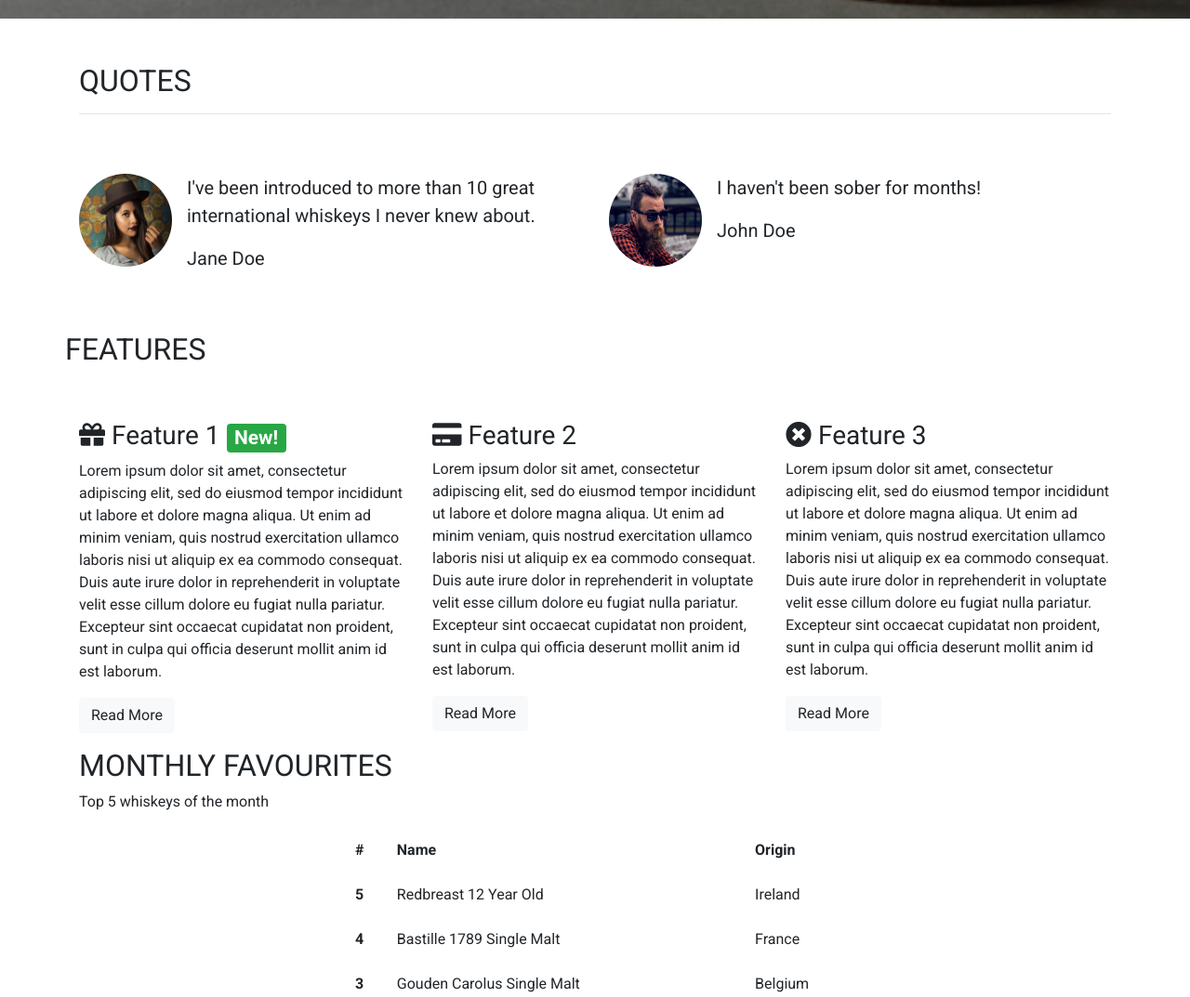
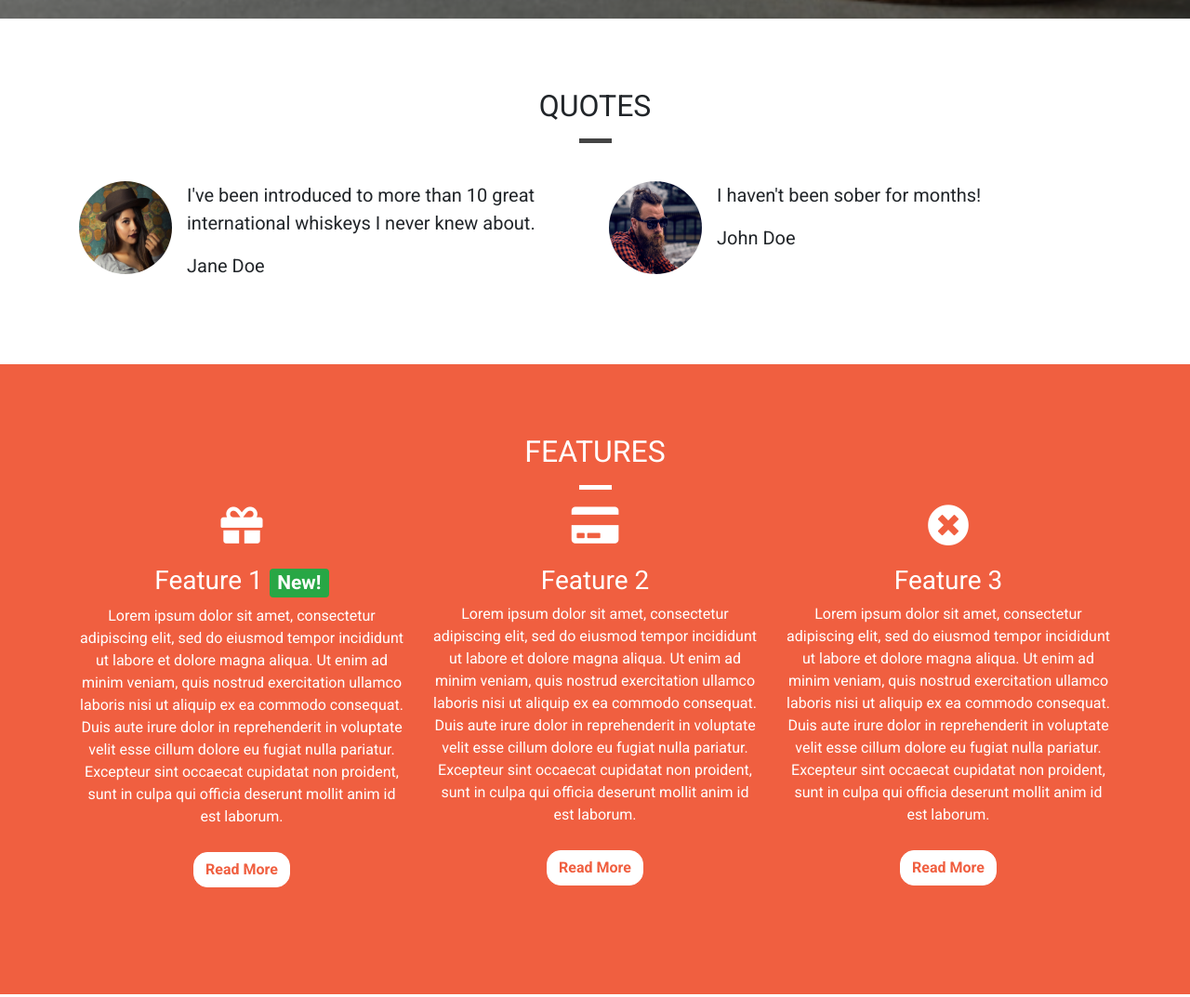
Before and after one commit to nualagr/bootstrap4, a plain HTML site: page index.html in a window 1280 px wide. Shown: the part 780-1853 px from the top of the page at 93% size. Drawn offline with nearby package versions, Linux system fonts and the light colour scheme.

Commit message:
style: Centered headings for Quotes, Features and Favourites sections. Centered Features text. Enlarged Features icons.

```diff
--- a/css/style.css
+++ b/css/style.css
@@ -3,6 +3,14 @@ body {
 }
 
 /* CONTAINERS */
+.container-wrapper {
+
+}
+
+.container-wrapper--red {
+    background-color: #f05f40;
+    color: white;
+}
 
 .alert-container .col-12 {
     padding-left: 0;
@@ -15,6 +23,8 @@ body {
     padding: 5px 15px;
     background-color: #eec802;
     border-color: #eec802;
+    color: #544600;
+    border: 1px solid transparent;
 }
 
 
@@ -48,6 +58,22 @@ body {
 
 }
 
+/* PAGE HEADERS */
+.page-header {
+    margin-bottom: 0;
+    border-bottom: 0;
+    text-align: center;
+}
+
+.page-header h2 {
+    margin-top: 0;
+
+}
+
+.quotes .page-header {
+    margin-bottom: 25px;
+}
+
 .favourites-container {
 
 }
@@ -64,8 +90,18 @@ body {
     background-color: #f05f40;
 }
 
+.block-divider--white {
+    background-color: #fff;
+}
+
 .block-divider--short {
     width: 35px;
+}
+/*CONTENT CONTAINERS*/
+
+.content-container {
+    padding-top: 75px;
+    padding-bottom: 75px;
 }
 /*NAVBAR*/
 
@@ -141,3 +177,26 @@ body {
     border-color: #df4929;
     color: white;
 }
+
+/* FEATURES */
+
+.feature {
+    text-align: center;
+    margin-bottom: 40px;
+}
+
+.feature i {
+    margin-bottom: 20px;
+    font-size: 45px;
+    line-height: 45px;
+}
+
+.feature .btn {
+    background-color: #fff;
+    border-color: #fff;
+    border-radius: 15px;
+    min-width: 100px;
+    font-weight: bold;
+    margin-top: 10px;
+    color: #f05f40;
+}
--- a/index.html
+++ b/index.html
@@ -77,7 +77,8 @@
               >
                 Whiskeys
               </a>
-              <div class="dropdown-menu"
+              <div
+                class="dropdown-menu"
                 aria-labelledby="navbarDropdownMenuLink"
               >
                 <a class="dropdown-item" href="#">Irish</a>
@@ -107,7 +108,9 @@
       <div class="row">
         <div class="col-12">
           <section class="callout jumbotron text-center">
-            <h1 class="jumbotron-header">The finest whiskeys delivered to your door</h1>
+            <h1 class="jumbotron-header">
+              The finest whiskeys delivered to your door
+            </h1>
             <hr class="block-divider block-divider--orange" />
             <p class="lead">
               Sign up today to start receiving the world's best whiskeys every
@@ -124,8 +127,10 @@
               Sign Up!
             </button>
             <p class="text-muted">
-              <small>You must be over 18 to sign up to our service. Please drink
-                responsibily.</small>
+              <small
+                >You must be over 18 to sign up to our service. Please drink
+                responsibily.</small
+              >
             </p>
           </section>
         </div>
@@ -134,12 +139,13 @@
     <!-- .callout -->
 
     <!-- quotes -->
-    <div class="container quotes-container">
+    <div class="container-wrapper">
+      <div class="container quotes-container content-container">
         <section class="quotes">
           <div class="row">
-          <div class="col-12 my-5">
+            <div class="col-12 page-header">
               <h2 class="text-uppercase">Quotes</h2>
-            <hr />
+              <hr class="block-divider block-divider--short" />
             </div>
           </div>
           <div class="row">
@@ -186,30 +192,34 @@
         </section>
         <!-- .quotes -->
       </div>
+    </div>
 
     <!-- features -->
-    <div class="container features-container">
+    <div class="container-wrapper container-wrapper--red">
+      <div class="container features-container content-container">
         <section class="features">
           <div class="row">
-          <div class="col=12 my-5">
+            <div class="col-12 page-header">
               <h2 class="text-uppercase">Features</h2>
+              <hr class="block-divider block-divider--short block-divider--white" />
             </div>
           </div>
           <div class="row">
             <div class="col-12 col-md-6 col-lg-4">
               <div class="feature">
                 <h3>
-                <i class="fas fa-gift d-none d-sm-inline"></i> Feature 1
+                  <i class="fas fa-gift d-none d-sm-block"></i> Feature 1
                   <span class="badge badge-success">New!</span>
                 </h3>
                 <p>
-                Lorem ipsum dolor sit amet, consectetur adipiscing elit, sed do
-                eiusmod tempor incididunt ut labore et dolore magna aliqua. Ut
-                enim ad minim veniam, quis nostrud exercitation ullamco laboris
-                nisi ut aliquip ex ea commodo consequat. Duis aute irure dolor
-                in reprehenderit in voluptate velit esse cillum dolore eu fugiat
-                nulla pariatur. Excepteur sint occaecat cupidatat non proident,
-                sunt in culpa qui officia deserunt mollit anim id est laborum.
+                  Lorem ipsum dolor sit amet, consectetur adipiscing elit, sed
+                  do eiusmod tempor incididunt ut labore et dolore magna aliqua.
+                  Ut enim ad minim veniam, quis nostrud exercitation ullamco
+                  laboris nisi ut aliquip ex ea commodo consequat. Duis aute
+                  irure dolor in reprehenderit in voluptate velit esse cillum
+                  dolore eu fugiat nulla pariatur. Excepteur sint occaecat
+                  cupidatat non proident, sunt in culpa qui officia deserunt
+                  mollit anim id est laborum.
                 </p>
                 <p>
                   <a class="btn btn-light btn-small" href="">Read More</a>
@@ -219,16 +229,18 @@
             <div class="col-12 col-md-6 col-lg-4">
               <div class="feature">
                 <h3>
-                <i class="fas fa-credit-card d-none d-sm-inline"></i> Feature 2
+                  <i class="fas fa-credit-card d-none d-sm-block"></i> Feature
+                  2
                 </h3>
                 <p>
-                Lorem ipsum dolor sit amet, consectetur adipiscing elit, sed do
-                eiusmod tempor incididunt ut labore et dolore magna aliqua. Ut
-                enim ad minim veniam, quis nostrud exercitation ullamco laboris
-                nisi ut aliquip ex ea commodo consequat. Duis aute irure dolor
-                in reprehenderit in voluptate velit esse cillum dolore eu fugiat
-                nulla pariatur. Excepteur sint occaecat cupidatat non proident,
-                sunt in culpa qui officia deserunt mollit anim id est laborum.
+                  Lorem ipsum dolor sit amet, consectetur adipiscing elit, sed
+                  do eiusmod tempor incididunt ut labore et dolore magna aliqua.
+                  Ut enim ad minim veniam, quis nostrud exercitation ullamco
+                  laboris nisi ut aliquip ex ea commodo consequat. Duis aute
+                  irure dolor in reprehenderit in voluptate velit esse cillum
+                  dolore eu fugiat nulla pariatur. Excepteur sint occaecat
+                  cupidatat non proident, sunt in culpa qui officia deserunt
+                  mollit anim id est laborum.
                 </p>
                 <p>
                   <a class="btn btn-light btn-small" href="">Read More</a>
@@ -238,16 +250,18 @@
             <div class="col-12 d-md-none d-lg-block col-lg-4">
               <div class="feature">
                 <h3>
-                <i class="fas fa-times-circle d-none d-sm-inline"></i> Feature 3
+                  <i class="fas fa-times-circle d-none d-sm-block"></i> Feature
+                  3
                 </h3>
                 <p>
-                Lorem ipsum dolor sit amet, consectetur adipiscing elit, sed do
-                eiusmod tempor incididunt ut labore et dolore magna aliqua. Ut
-                enim ad minim veniam, quis nostrud exercitation ullamco laboris
-                nisi ut aliquip ex ea commodo consequat. Duis aute irure dolor
-                in reprehenderit in voluptate velit esse cillum dolore eu fugiat
-                nulla pariatur. Excepteur sint occaecat cupidatat non proident,
-                sunt in culpa qui officia deserunt mollit anim id est laborum.
+                  Lorem ipsum dolor sit amet, consectetur adipiscing elit, sed
+                  do eiusmod tempor incididunt ut labore et dolore magna aliqua.
+                  Ut enim ad minim veniam, quis nostrud exercitation ullamco
+                  laboris nisi ut aliquip ex ea commodo consequat. Duis aute
+                  irure dolor in reprehenderit in voluptate velit esse cillum
+                  dolore eu fugiat nulla pariatur. Excepteur sint occaecat
+                  cupidatat non proident, sunt in culpa qui officia deserunt
+                  mollit anim id est laborum.
                 </p>
                 <p>
                   <a class="btn btn-light btn-small" href="">Read More</a>
@@ -258,13 +272,15 @@
         </section>
         <!-- .features -->
       </div>
+    </div>
 
     <!-- favourites -->
-    <div class="container favourties-container">
+    <div class="container favourties-container content-container">
       <section class="favourites">
         <div class="row">
-          <div class="col-12">
+          <div class="col-12 page-header">
             <h2 class="text-uppercase">Monthly Favourites</h2>
+            <hr class="block-divider block-divider--short" />
             <p>Top 5 whiskeys of the month</p>
           </div>
         </div>
```
Lines whose indentation alone changed are shown as unchanged.
